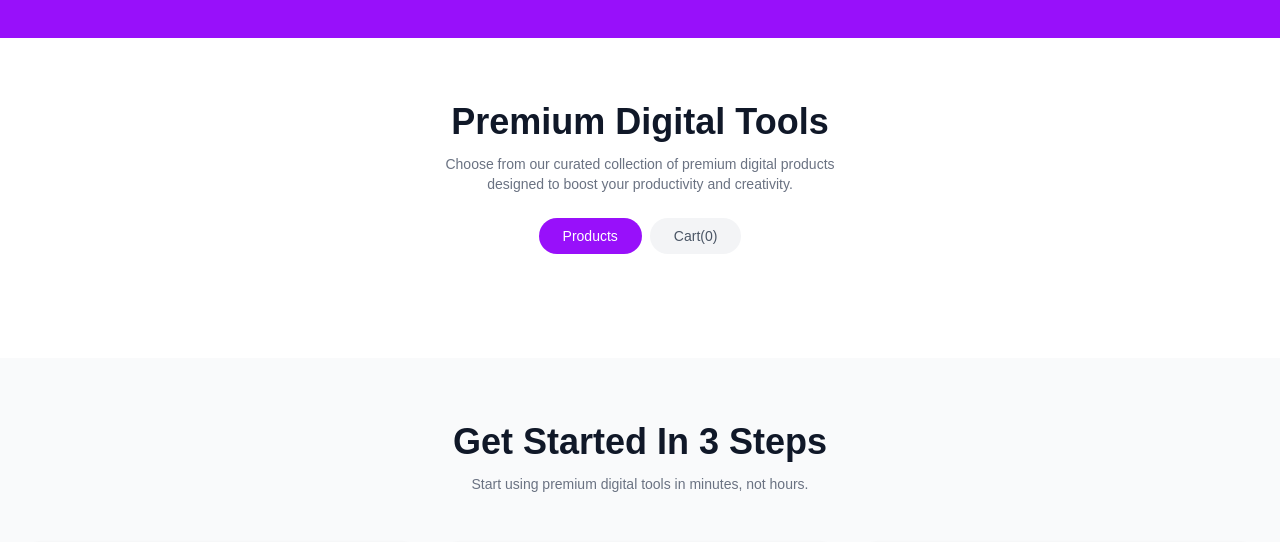
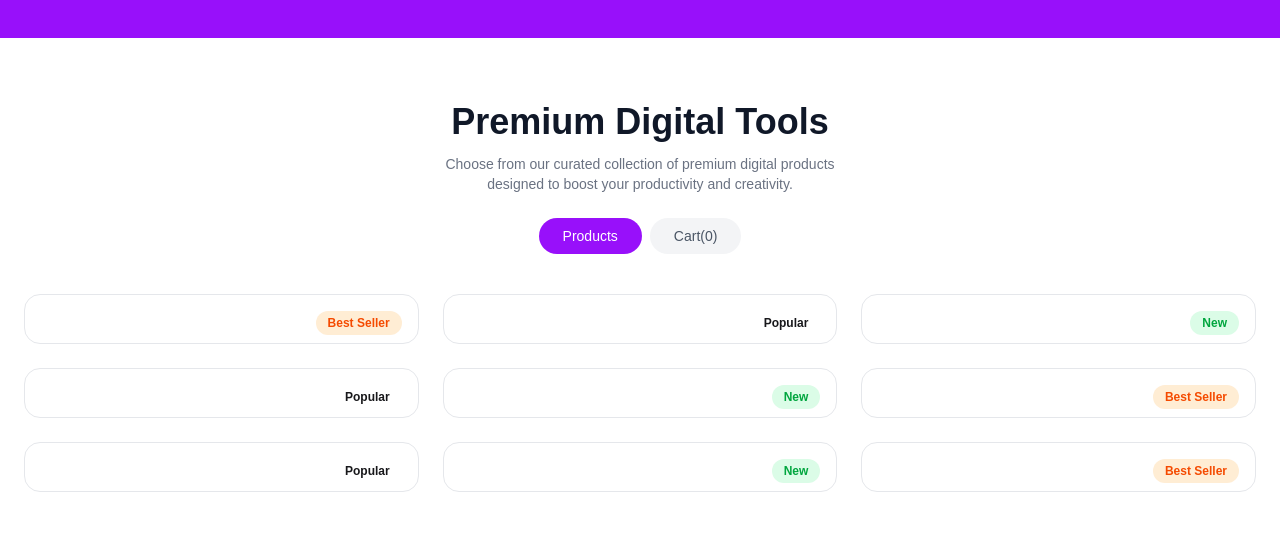
Before and after one commit to asif404-error/my-sixth-assignment, a React (Vite) app: page / in a window 1280 px wide. Shown: the part 1025-1567 px from the top of the page. Built offline with nearby package versions, Linux system fonts and the light colour scheme.

Commit message:
tagStyles declared and tag badge section done as products section just started.

```diff
--- a/src/components/mainSection/Mainsection.jsx
+++ b/src/components/mainSection/Mainsection.jsx
@@ -1,7 +1,14 @@
 import React, { useState } from "react";
+import productsData from "../../data/productsData.json";
+
+const tagStyles = {
+  "best-seller": "bg-orange-100 text-orange-600",
+  populer: "bg-purple-100 text-purple-600",
+  new: "bg-green-100 text-green-600",
+};
 
 const Mainsection = ({ cart }) => {
-    // console.log(cart.length);
+  // console.log(cart.length);
   const [activeTab, setActiveTab] = useState("products");
   return (
     <section className="bg-white px-6 py-16">
@@ -37,6 +44,22 @@ const Mainsection = ({ cart }) => {
             Cart({cart.length})
           </button>
         </div>
+        {activeTab === "products" && (
+          <div className="grid grid-cols-1 sm:grid-cols-2 lg:grid-cols-3 gap-6">
+            {productsData.map((product) => (
+              <div
+                key={product.id}
+                className="border border-gray-200 rounded-2xl p-6 flex flex-col gap-4 relative"
+              >
+                <span
+                  className={`absolute top-4 right-4 text-xs font-semibold px-3 py-1 rounded-full ${tagStyles[product.tagType]}`}
+                >
+                  {product.tag}
+                </span>
+              </div>
+            ))}
+          </div>
+        )}
       </div>
     </section>
   );
```
Also changed, not shown: src/data/productsData.json (renamed from src/data/products.json).
